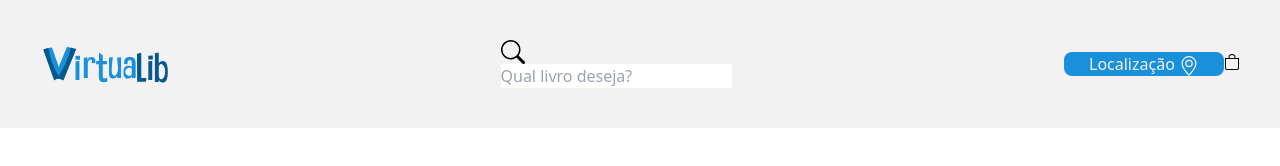
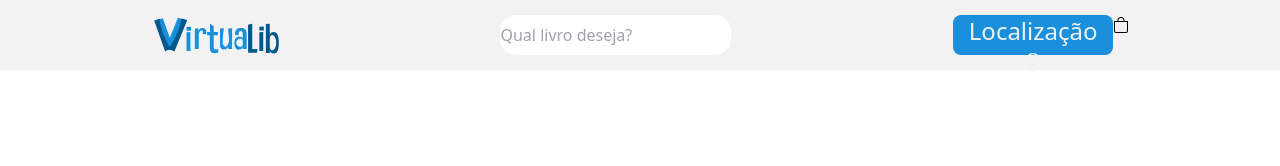
Before and after one commit to deivydsantoss/VirtuaLib, a website: page index.html in a window 1280 px wide. Drawn offline with Linux system fonts and the light colour scheme.

Commit message:
Header Incompleto

```diff
--- a/index.html
+++ b/index.html
@@ -11,23 +11,19 @@
 <body>
     <header class="w-full h-[70px] bg-[#f2f2f2]">
 
-        <div class="w-full h-full flex justify-between px-10 items-center">
+        <div class="w-full h-full flex justify-around items-center px-10">
+
 
             <img
             src="assets/Group 11.svg"
             alt="Logo VirtuaLib"
-            class="w-32 h-32 pl-40 hover:scale-90 duration-200"
+            class="w-32 h-32 hover:scale-90 duration-200"
             />
 
-            <button class="" type="button">
-
-                <svg xmlns="http://www.w3.org/2000/svg" width="24" height="24" fill="currentColor" class="bi bi-search " viewBox="0 0 16 16">
-                        <path d="M11.742 10.344a6.5 6.5 0 1 0-1.397 1.398h-.001q.044.06.098.115l3.85 3.85a1 1 0 0 0 1.415-1.414l-3.85-3.85a1 1 0 0 0-.115-.1zM12 6.5a5.5 5.5 0 1 1-11 0 5.5 5.5 0 0 1 11 0"/>
-                </svg>
-                <input class=""
-                type="text" placeholder="Qual livro deseja?" placeholder-[#1a90dc] >
-
-            </button>
+            <input class="pr-3 pl-10 py-2 rounded-2xl border-none "
+                type="text"
+                placeholder="Qual livro deseja?"
+                placeholder-[#1a90dc]/>
 
             <div class="flex">
 
@@ -52,6 +48,7 @@
         </div>
 
     </header>
-    <script src="filter.js"></script>
+    <script>
+    </script>
 </body>
 </html>
--- a/package.json
+++ b/package.json
@@ -11,5 +11,8 @@
   "license": "ISC",
   "devDependencies": {
     "tailwindcss": "^3.4.3"
+  },
+  "dependencies": {
+    "@heroicons/vue": "^2.1.3"
   }
 }
```
Also changed, not shown: filter.js (deleted), styles/output.css, 1 other file.
